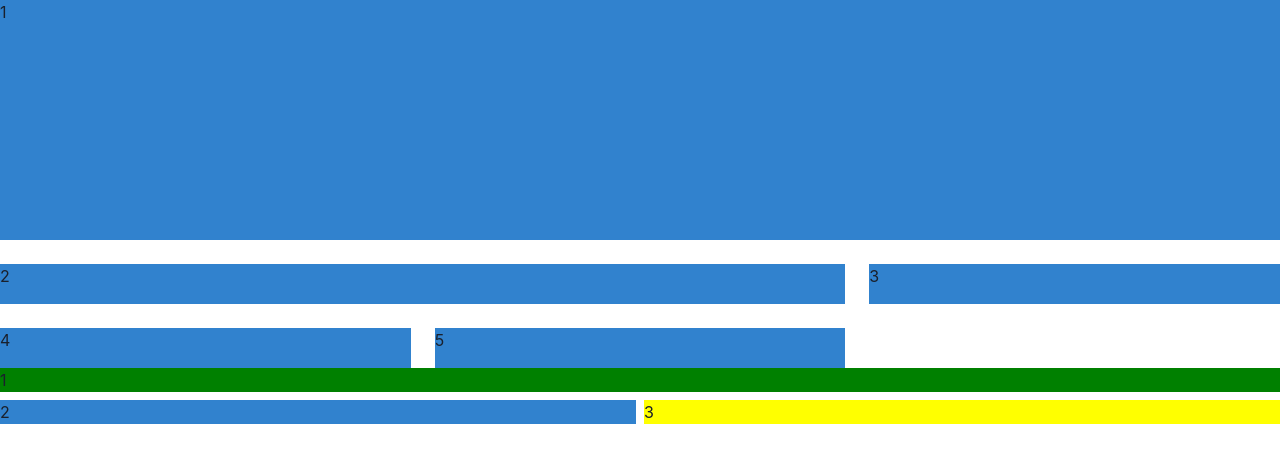
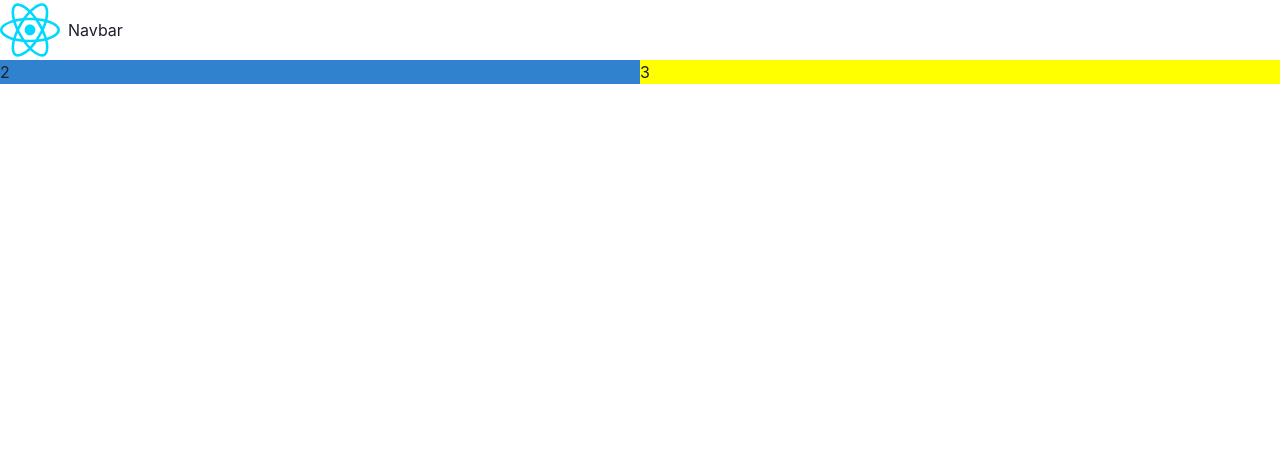
Before and after one commit to designyamah/gamehub, a React (Vite) app: page / in a window 1280 px wide. Shown: the top 462 px of the page. Built offline with nearby package versions, Linux system fonts and the light colour scheme.

Commit message:
Build a navbar

```diff
--- a/src/App.tsx
+++ b/src/App.tsx
@@ -1,34 +1,17 @@
 import { Grid, GridItem, Show } from "@chakra-ui/react";
+import Navbar from "./component/Navbar";
 
 function App() {
   return (
     <>
-      <Grid templateColumns="repeat(3, 1fr)" gap={6}>
-        <GridItem w="100%" h="60" bg="blue.500" colSpan={3} rowSpan={2}>
-          1
-        </GridItem>
-        <GridItem w="100%" h="10" bg="blue.500" colSpan={2}>
-          2
-        </GridItem>
-        <GridItem w="100%" h="10" bg="blue.500">
-          3
-        </GridItem>
-        <GridItem w="100%" h="10" bg="blue.500">
-          4
-        </GridItem>
-        <GridItem w="100%" h="10" bg="blue.500">
-          5
-        </GridItem>
-      </Grid>
       <Grid
         templateAreas={{
           base: `"nav" "main"`,
           lg: `"nav nav" "aside main"`,
         }}
-        gap={2}
       >
-        <GridItem w="100%" bg="green" area={"nav"}>
-          1
+        <GridItem w="100%" area={"nav"}>
+          <Navbar />
         </GridItem>
         <Show above="lg">
           <GridItem w="100%" bg="blue.500" area={"aside"}>
--- /dev/null
+++ b/src/component/Navbar.tsx
@@ -0,0 +1,13 @@
+import { HStack, Image, Text } from "@chakra-ui/react";
+import logo from "../assets/react.svg";
+
+function Navbar() {
+  return (
+    <HStack>
+      <Image src={logo} boxSize={"60px"} />
+      <Text>Navbar</Text>
+    </HStack>
+  );
+}
+
+export default Navbar;
```
